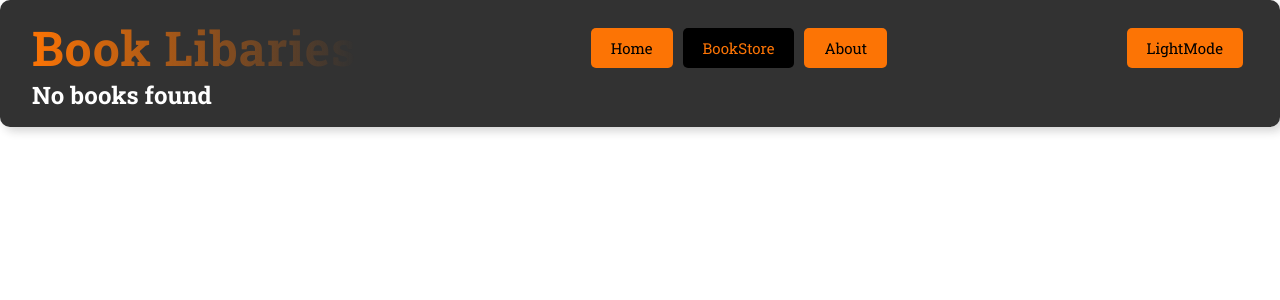
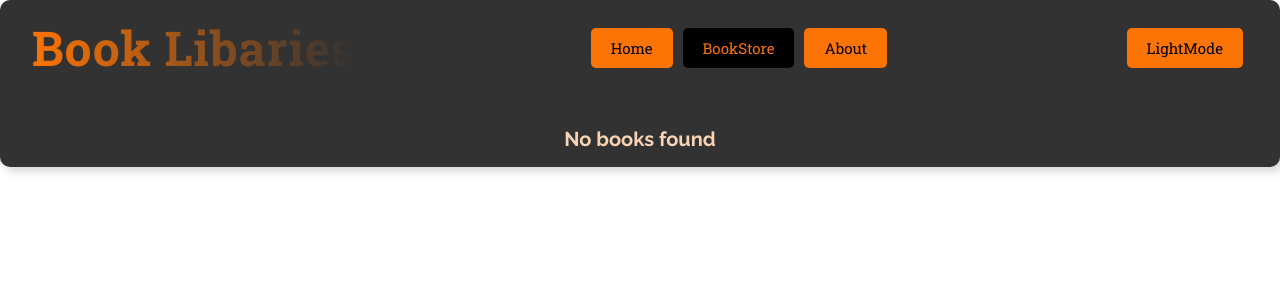
Before and after one commit to ChristopherChinia/Books-Library, a React (Create React App) app: page /bookstore in a window 1280 px wide. Shown: the top 300 px of the page. Built offline with nearby package versions, Linux system fonts and the light colour scheme; data requests are answered from the project's data file.

Commit message:
adding a styles for bookstore file div container box-container and empty

```diff
--- a/src/index.css
+++ b/src/index.css
@@ -117,17 +117,39 @@ body {
     text-decoration: underline;
 }
 
+/* BookStore styles */
+.box-container {
+    width: 100%;
+    margin-top: 3rem;
+    display: flex;
+    justify-content: center;
+    align-items: center;
+    flex-wrap: wrap;
+  }
+
+  .empty {
+    width: 100%;
+    margin-top: 3rem;
+    display: flex;
+    justify-content: center;
+    align-items: center;
+  }
+
+  .empty h2 {
+    font-size: 1.25rem;
+    color: #f9d3b4;
+    font-family: var(--font-raleway);
+  }
+
 /* BookShelf styles*/
 .book-shelf {
     width: 310px;
     height: 460px;
     margin: 1.5rem;
-
     position: relative;
     border-radius: 12px;
     overflow: hidden;
     border: none;
-
     transition: all 0.4s cubic-bezier(0.175, 0.885, 0, 1);
     box-shadow: 0px 13px 10px -7px rgba(0, 0, 0, 0.1);
   }
@@ -160,7 +182,6 @@ body {
     z-index: 2;
     background-color: #343739;
     padding: 16px 24px 24px 24px;
-
     position: absolute;
     bottom: 0;
     right: 0;
```
